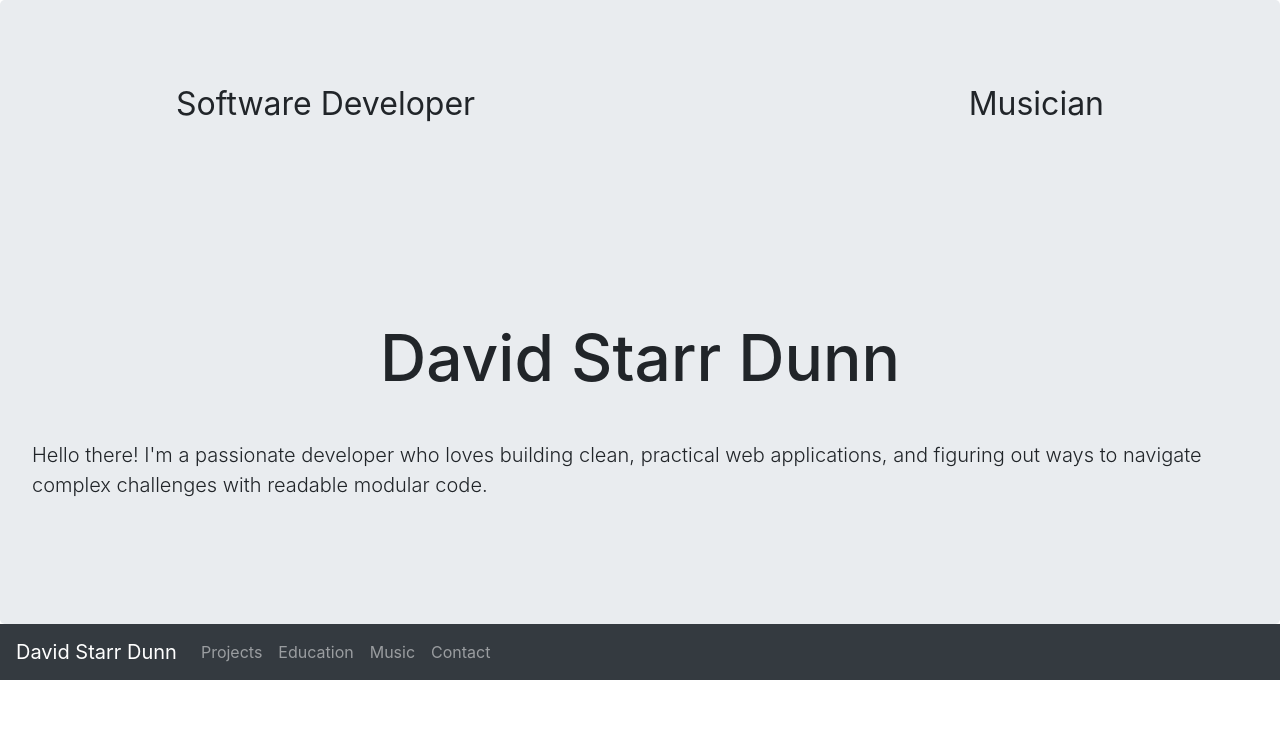
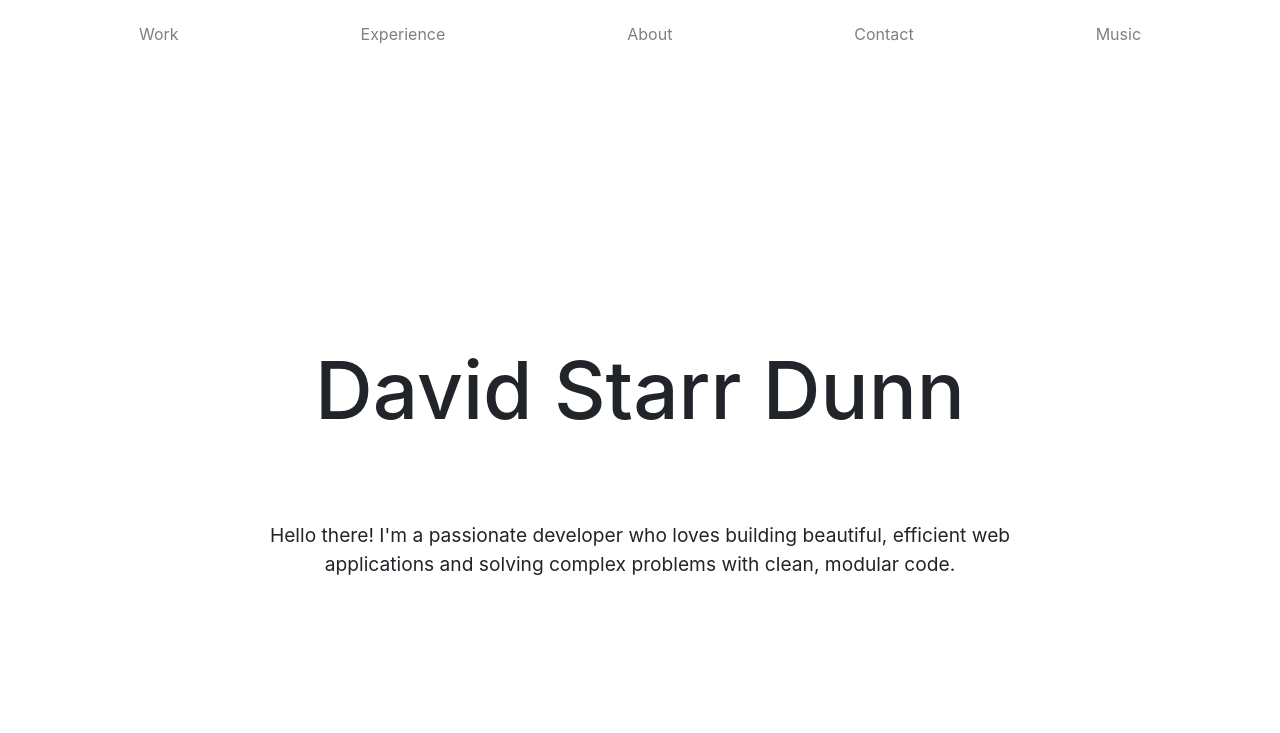
Before and after one commit to dsdunn/personal_page, a website: page index.html in a window 1280 px wide. Shown: the top 733 px of the page. Drawn offline with nearby package versions, Linux system fonts and the light colour scheme.

Commit message:
Refactor jumbotron

```diff
--- a/css/main.scss
+++ b/css/main.scss
@@ -2,29 +2,46 @@
 
 body {
   padding-top: 0;
+
+}
+
+body::after {
+  content: '';
+  position: fixed;
+  top: 0;
+  left: 0;
+  height: 100%;
+  width: 100%;
+  z-index: -1;
 }
 
 .jumbotron {
+  background: none;
+  padding-top: .4em;
   justify-content: center;
-  height: 78vh;
+  height: 100vh;
   margin-bottom: 0;
 
   h1 {
-    margin-top: 3em;
+    margin-top: 3.5em;
     text-align: center;
-    font-size: 4em;
+    font-size: 5em;
+  }
+
+  p {
+    width: 68%;
+    margin: auto;
+    padding-top: 1.5em;
+    text-align: center;
+    font-size: 1.2em;
   }
 }
 
-header {
-  display: flex;
-  margin: 1em 9em;
-  justify-content: space-between;
-  list-style-type: none;
 
-  span {
-    font-size: 2em;
-  }
+
+.navbar-nav {
+  justify-content: space-around;
+  width: 100%;
 }
 
 .projects-container {
--- a/index.html
+++ b/index.html
@@ -1,57 +1,38 @@
 <!doctype html>
-<!--[if lt IE 7]>      <html class="no-js lt-ie9 lt-ie8 lt-ie7" lang=""> <![endif]-->
-<!--[if IE 7]>         <html class="no-js lt-ie9 lt-ie8" lang=""> <![endif]-->
-<!--[if IE 8]>         <html class="no-js lt-ie9" lang=""> <![endif]-->
-<!--[if gt IE 8]><!--> <html class="no-js" lang=""> <!--<![endif]-->
     <head>
         <meta charset="utf-8">
         <meta http-equiv="X-UA-Compatible" content="IE=edge,chrome=1">
         <title></title>
         <meta name="description" content="">
         <meta name="viewport" content="width=device-width, initial-scale=1">
-        <!-- <link rel="apple-touch-icon" href="apple-touch-icon.png"> -->
 
         <link rel="stylesheet" href="css/bootstrap.min.css">
-<!--         <style>
-            body {
-                padding-top: 50px;
-                padding-bottom: 20px;
-            }
-        </style> -->
         <link rel="stylesheet" href="css/main.css">
         <link rel="stylesheet" href="css/normalize.css">
     </head>
     <body>
-        <!--[if lt IE 8]>
-            <p class="browserupgrade">You are using an <strong>outdated</strong> browser. Please <a href="http://browsehappy.com/">upgrade your browser</a> to improve your experience.</p>
-        <![endif]-->
 
     <!-- Main jumbotron for a primary marketing message or call to action -->
       <div id="top" class="jumbotron">
-        <header>
-          <span class="header-item">Software Developer</span>
-          <span class="header-item">Musician</span>
-          <!-- add social media icons/links -->
-        </header>
-        <h1>David Starr Dunn</h1>
-        <p class="lead">Hello there! I'm a passionate developer who loves building clean, practical web applications, and figuring out ways to navigate complex challenges with readable modular code.</p>
-      </div>
-
-      <nav class="navbar navbar-expand-lg navbar-dark bg-dark sticky-top" role="navigation">
-          <a class="navbar-brand" href="#top">David Starr Dunn</a>
+        <nav class="navbar navbar-expand-lg navbar-light bg-none sticky-top" role="navigation">
+            <!-- <a class="navbar-brand" href="#top">dsdunn</a> -->
             <button type="button" class="navbar-toggler" data-toggle="collapse" data-target="#navbar" aria-expanded="false" aria-controls="navbar">
               <span class="sr-only">Toggle navigation</span>
               <span class="navbar-toggler-icon"></span>
             </button>
           <div id="navbar" class="navbar-collapse collapse">
             <div class="navbar-nav">
-            <a class="nav-item nav-link">Projects</a>
-            <a class="nav-item nav-link">Education</a>
+              <a class="nav-item nav-link">Work</a>
+              <a class="nav-item nav-link">Experience</a>
+              <a class="nav-item nav-link">About</a>
+              <a class="nav-item nav-link">Contact</a>
               <a class="nav-item nav-link">Music</a>
-            <a class="nav-item nav-link">Contact</a>
             </div>
           </div>
         </nav>
+        <h1>David Starr Dunn</h1>
+        <p class="sub-headline">Hello there! I'm a passionate developer who loves building beautiful, efficient web applications and solving complex problems with clean, modular code. </p>
+      </div>
 
       <!-- Projects
              collecshare, scene-it, calc, completeMe, palletePicker, BYOB, personal site, coming: seetune, impala-->
```
Also changed, not shown: assets/black-linen.png (added), assets/hamburger.png (added), css/main.css, 1 other file. Lines whose indentation alone changed are shown as unchanged.
